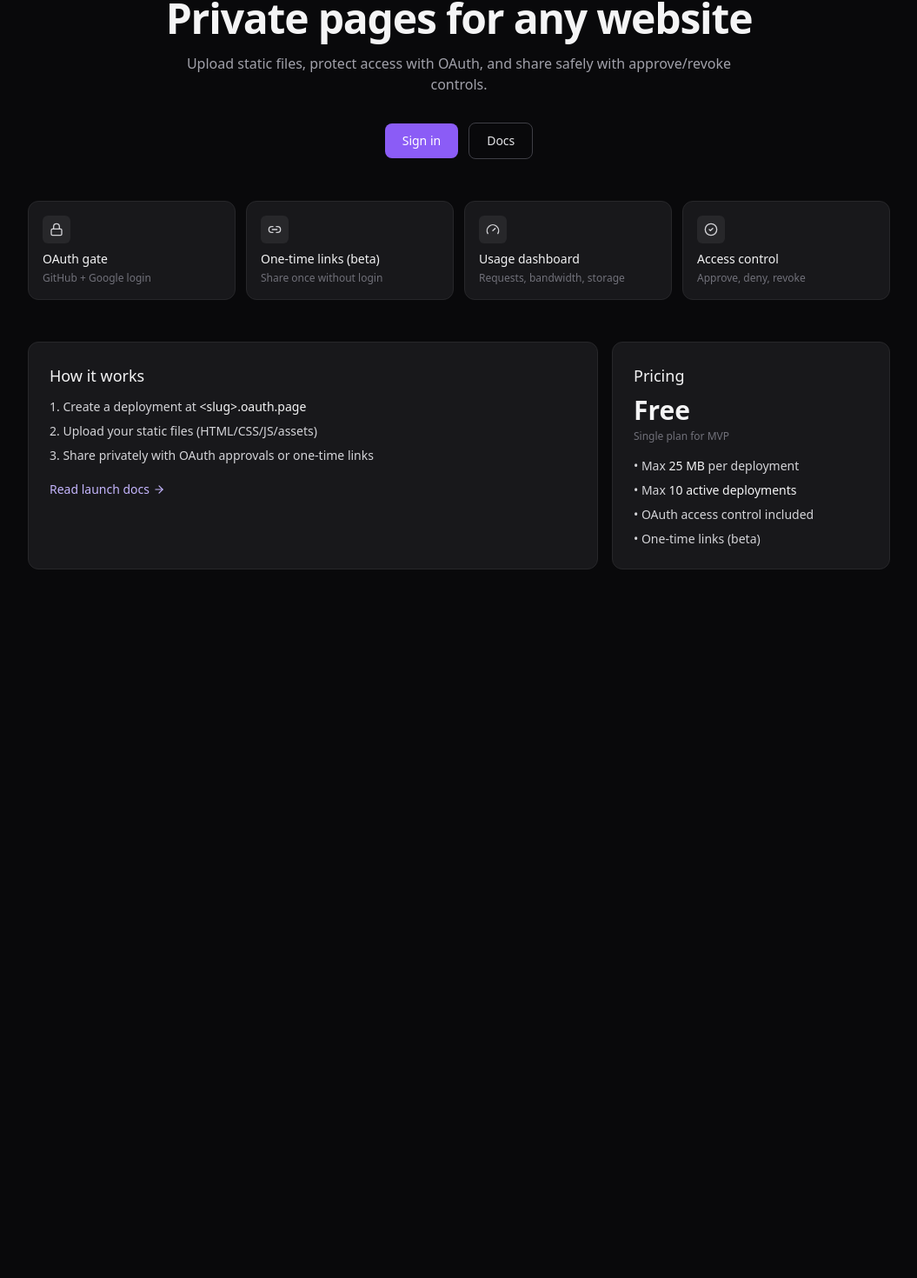
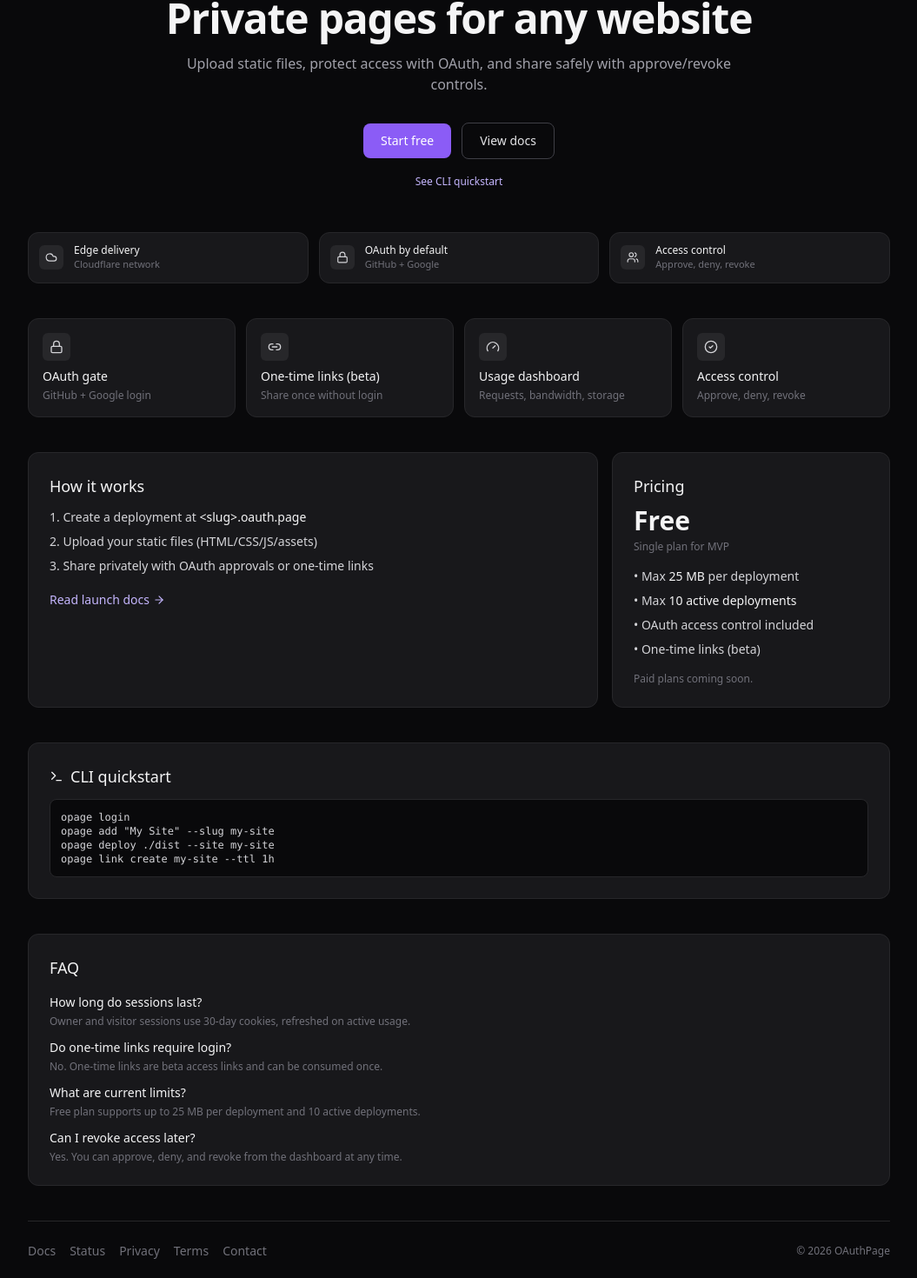
Before and after one commit to kartast/oauth.page, a React (Vite) app in the folder dashboard/: page / in a window 1280 px wide. Shown: the part 101-1571 px from the top of the page at 87% size, without its empty margins (112-1167 px from the left). Before the commit the page ends 812 px from the top, so only its background shows below. Built offline with nearby package versions, Linux system fonts and the light colour scheme; no server answers.

Commit message:
feat(marketing): upgrade homepage structure and expand docs sections

```diff
--- a/dashboard/src/pages/Docs.tsx
+++ b/dashboard/src/pages/Docs.tsx
@@ -43,6 +43,21 @@ export default function Docs() {
           </ul>
         </section>
 
+        <section className="bg-zinc-900 border border-zinc-800 rounded-xl p-5 mb-4" id="status">
+          <h2 className="text-lg font-medium text-zinc-100 mb-3">Status</h2>
+          <p className="text-sm text-zinc-300">Status page is coming soon. For now, monitor <code className="text-zinc-100">/health</code> endpoints.</p>
+        </section>
+
+        <section className="bg-zinc-900 border border-zinc-800 rounded-xl p-5 mb-4" id="privacy">
+          <h2 className="text-lg font-medium text-zinc-100 mb-3">Privacy</h2>
+          <p className="text-sm text-zinc-300">We use OAuth for authentication and let owners control access. Full policy page coming soon.</p>
+        </section>
+
+        <section className="bg-zinc-900 border border-zinc-800 rounded-xl p-5 mb-4" id="terms">
+          <h2 className="text-lg font-medium text-zinc-100 mb-3">Terms</h2>
+          <p className="text-sm text-zinc-300">MVP service terms are being finalized. Contact support for pilot usage terms.</p>
+        </section>
+
         <section className="bg-zinc-900 border border-zinc-800 rounded-xl p-5">
           <h2 className="text-lg font-medium text-zinc-100 mb-3">CLI</h2>
           <pre className="text-xs text-zinc-300 bg-zinc-950 border border-zinc-800 rounded-lg p-3 overflow-auto">{`opage login
--- a/dashboard/src/pages/Home.tsx
+++ b/dashboard/src/pages/Home.tsx
@@ -1,11 +1,22 @@
 import { Link } from "react-router-dom";
-import { Shield, Lock, Link2, Gauge, CheckCircle2, ArrowRight } from "lucide-react";
+import {
+  Shield,
+  Lock,
+  Link2,
+  Gauge,
+  CheckCircle2,
+  ArrowRight,
+  Terminal,
+  Cloud,
+  Users,
+} from "lucide-react";
 
 export default function Home() {
   return (
     <div className="min-h-screen">
       <div className="max-w-5xl mx-auto px-4 py-14">
-        <div className="text-center mb-12">
+        {/* Hero */}
+        <section className="text-center mb-12">
           <div className="inline-flex items-center gap-2 px-3 py-1 rounded-full border border-zinc-800 text-xs text-zinc-400 mb-4">
             <Shield size={12} /> OAuthPage
           </div>
@@ -17,22 +28,34 @@ export default function Home() {
           </p>
           <div className="flex items-center justify-center gap-3 mt-8">
             <Link to="/login" className="px-5 py-2.5 rounded-lg bg-brand hover:bg-brand-hover text-white text-sm font-medium">
-              Sign in
+              Start free
             </Link>
             <Link to="/docs" className="px-5 py-2.5 rounded-lg border border-zinc-700 hover:border-zinc-600 text-zinc-200 text-sm font-medium">
-              Docs
+              View docs
             </Link>
           </div>
-        </div>
+          <div className="mt-3">
+            <a href="#cli" className="text-xs text-violet-300 hover:text-violet-200">See CLI quickstart</a>
+          </div>
+        </section>
 
-        <div className="grid grid-cols-1 sm:grid-cols-2 lg:grid-cols-4 gap-3 mb-12">
+        {/* Trust strip */}
+        <section className="grid grid-cols-1 sm:grid-cols-3 gap-3 mb-10">
+          <Trust label="Edge delivery" text="Cloudflare network" icon={<Cloud size={14} />} />
+          <Trust label="OAuth by default" text="GitHub + Google" icon={<Lock size={14} />} />
+          <Trust label="Access control" text="Approve, deny, revoke" icon={<Users size={14} />} />
+        </section>
+
+        {/* Feature cards */}
+        <section className="grid grid-cols-1 sm:grid-cols-2 lg:grid-cols-4 gap-3 mb-10">
           <Feature icon={<Lock size={16} />} title="OAuth gate" text="GitHub + Google login" />
           <Feature icon={<Link2 size={16} />} title="One-time links (beta)" text="Share once without login" />
           <Feature icon={<Gauge size={16} />} title="Usage dashboard" text="Requests, bandwidth, storage" />
           <Feature icon={<CheckCircle2 size={16} />} title="Access control" text="Approve, deny, revoke" />
-        </div>
+        </section>
 
-        <div className="grid grid-cols-1 lg:grid-cols-3 gap-4">
+        {/* Workflow + pricing */}
+        <section className="grid grid-cols-1 lg:grid-cols-3 gap-4 mb-10">
           <div className="lg:col-span-2 bg-zinc-900 border border-zinc-800 rounded-xl p-6">
             <h2 className="text-lg font-medium text-zinc-100 mb-3">How it works</h2>
             <ol className="space-y-2 text-sm text-zinc-300">
@@ -57,8 +80,40 @@ export default function Home() {
               <li>• OAuth access control included</li>
               <li>• One-time links (beta)</li>
             </ul>
+            <p className="text-xs text-zinc-500 mt-4">Paid plans coming soon.</p>
           </div>
-        </div>
+        </section>
+
+        {/* CLI quickstart */}
+        <section id="cli" className="bg-zinc-900 border border-zinc-800 rounded-xl p-6 mb-10">
+          <div className="flex items-center gap-2 mb-3 text-zinc-100">
+            <Terminal size={16} />
+            <h2 className="text-lg font-medium">CLI quickstart</h2>
+          </div>
+          <pre className="text-xs text-zinc-300 bg-zinc-950 border border-zinc-800 rounded-lg p-3 overflow-auto">{`opage login
+opage add "My Site" --slug my-site
+opage deploy ./dist --site my-site
+opage link create my-site --ttl 1h`}</pre>
+        </section>
+
+        {/* FAQ */}
+        <section className="bg-zinc-900 border border-zinc-800 rounded-xl p-6 mb-10">
+          <h2 className="text-lg font-medium text-zinc-100 mb-4">FAQ</h2>
+          <Faq q="How long do sessions last?" a="Owner and visitor sessions use 30-day cookies, refreshed on active usage." />
+          <Faq q="Do one-time links require login?" a="No. One-time links are beta access links and can be consumed once." />
+          <Faq q="What are current limits?" a="Free plan supports up to 25 MB per deployment and 10 active deployments." />
+          <Faq q="Can I revoke access later?" a="Yes. You can approve, deny, and revoke from the dashboard at any time." />
+        </section>
+
+        {/* Footer */}
+        <footer className="border-t border-zinc-800 pt-6 flex flex-wrap items-center gap-4 text-sm text-zinc-500">
+          <Link to="/docs" className="hover:text-zinc-300">Docs</Link>
+          <Link to="/docs#status" className="hover:text-zinc-300">Status</Link>
+          <Link to="/docs#privacy" className="hover:text-zinc-300">Privacy</Link>
+          <Link to="/docs#terms" className="hover:text-zinc-300">Terms</Link>
+          <a href="mailto:hello@oauth.page" className="hover:text-zinc-300">Contact</a>
+          <span className="ml-auto text-xs">© {new Date().getFullYear()} OAuthPage</span>
+        </footer>
       </div>
     </div>
   );
@@ -73,3 +128,24 @@ function Feature({ icon, title, text }: { icon: React.ReactNode; title: string;
     </div>
   );
 }
+
+function Trust({ icon, label, text }: { icon: React.ReactNode; label: string; text: string }) {
+  return (
+    <div className="bg-zinc-900 border border-zinc-800 rounded-xl p-3 flex items-center gap-3">
+      <div className="w-7 h-7 rounded-md bg-zinc-800 text-zinc-300 flex items-center justify-center">{icon}</div>
+      <div>
+        <div className="text-xs text-zinc-100 font-medium">{label}</div>
+        <div className="text-[11px] text-zinc-500">{text}</div>
+      </div>
+    </div>
+  );
+}
+
+function Faq({ q, a }: { q: string; a: string }) {
+  return (
+    <div className="mb-3 last:mb-0">
+      <p className="text-sm text-zinc-100">{q}</p>
+      <p className="text-xs text-zinc-500 mt-1">{a}</p>
+    </div>
+  );
+}
```
